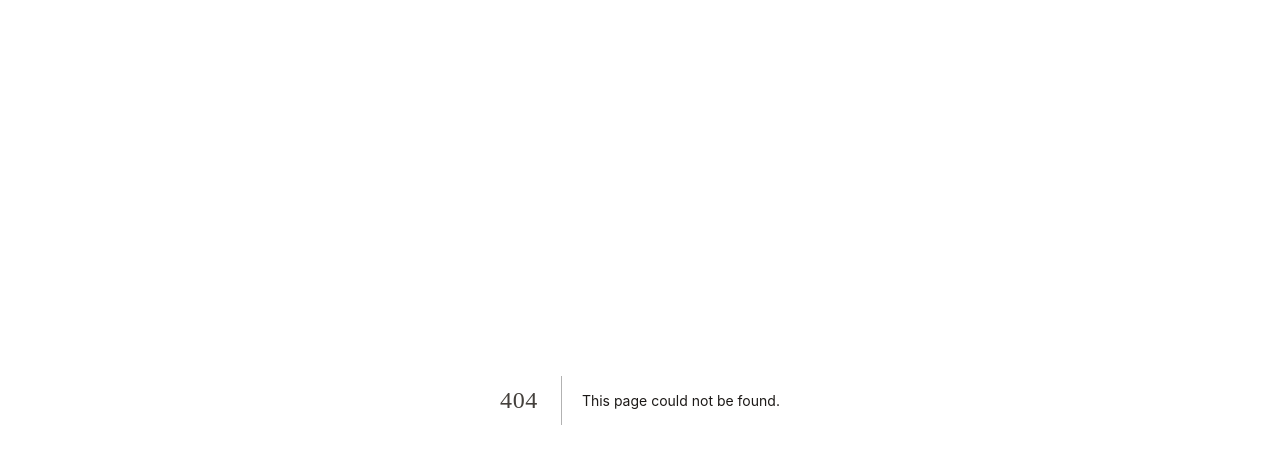
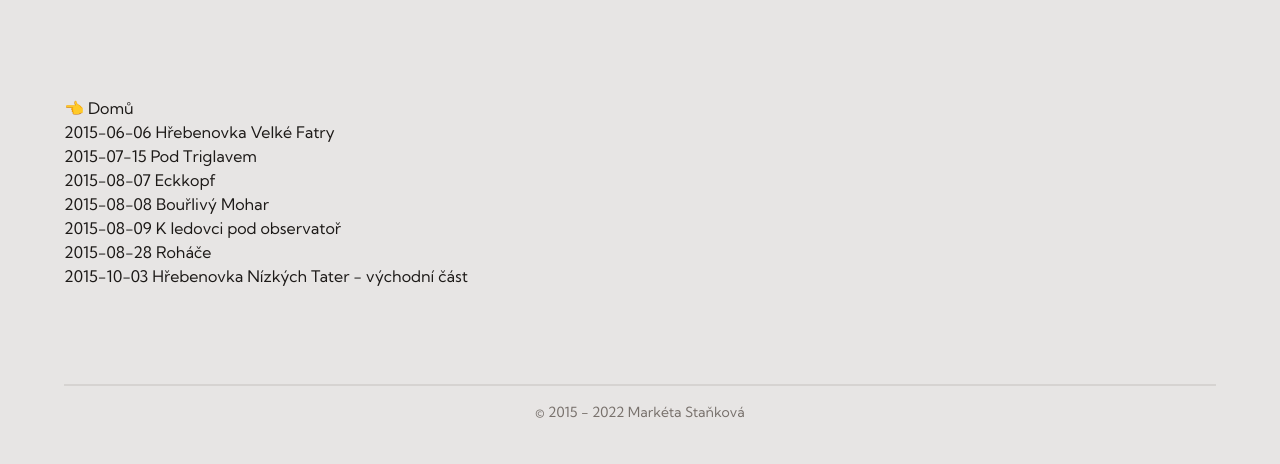
Before and after one commit to mstanka/ms-nakopec, a Next.js app: page /posts in a window 1280 px wide. Before the commit this address had no page. Shown: the top 464 px of the page. Built offline with nearby package versions, Linux system fonts and the light colour scheme; a web font is replaced by a local one.

Commit message:
rework layout file structure

```diff
--- a/components/Layout.js
+++ b/components/Layout.js
@@ -1,7 +1,9 @@
 export default function Layout({ children }) {
   return (
     <>
-      <div className="max-w-screen-xl mx-auto py-24 bg-stone-200 px-4 md:px-16">{children}</div>
+      <div className="max-w-screen-xl mx-auto min-h-screen py-24 bg-stone-200 px-4 md:px-16">
+        {children}
+      </div>
     </>
   );
 }
--- a/pages/_app.js
+++ b/pages/_app.js
@@ -1,5 +1,31 @@
+import Link from "next/link";
+import Head from "next/head";
+import Image from "next/image";
+import { MDXProvider } from "@mdx-js/react";
+import Layout from "../components/Layout";
+import Footer from "../components/Footer";
 import "../styles/globals.css";
 
+const ResponsiveImage = (props) => (
+  <Image alt={props.alt} layout="responsive" {...props} />
+);
+
+const components = {
+  Image: ResponsiveImage,
+  CustomLink: Link,
+};
+
 export default function MyApp({ Component, pageProps }) {
-  return <Component {...pageProps} />;
+  return (
+    <MDXProvider components={components}>
+      <Head>
+        <title>Na kopec</title>
+        <meta name="viewport" content="initial-scale=1.0, width=device-width" />
+      </Head>
+      <Layout>
+        <Component {...pageProps} />
+        <Footer />
+      </Layout>
+    </MDXProvider>
+  );
 }
--- a/pages/_document.js
+++ b/pages/_document.js
@@ -6,7 +6,11 @@ export default class MyDocument extends Document {
       <Html lang="cs-cz">
         <Head>
           <link rel="preconnect" href="https://fonts.googleapis.com" />
-          <link rel="preconnect" href="https://fonts.gstatic.com" crossOrigin="true" />
+          <link
+            rel="preconnect"
+            href="https://fonts.gstatic.com"
+            crossOrigin="true"
+          />
           <link
             href="https://fonts.googleapis.com/css2?family=Kumbh+Sans:wght@100;400;700&family=Tillana&display=swap"
             rel="stylesheet"
@@ -23,7 +27,7 @@ export default class MyDocument extends Document {
           <meta name="twitter:description" content={meta.description} />
           <meta name="twitter:image" content={meta.image} /> */}
         </Head>
-        <body className="text-stone-900 font-kumbh">
+        <body className="text-stone-900 bg-stone-100 font-kumbh">
           <Main />
           <NextScript />
         </body>
--- a/pages/index.js
+++ b/pages/index.js
@@ -1,66 +1,13 @@
-import fs from "fs";
-import matter from "gray-matter";
 import Link from "next/link";
-import Head from "next/head";
-import path from "path";
-import Layout from "../components/Layout";
-import CustomLink from "../components/CustomLink";
-import { postFilePaths, POSTS_PATH } from "../utils/mdxUtils";
-import { MDXProvider } from "@mdx-js/react";
-import Image from "next/image";
-import Home from "./Home";
-import Footer from "../components/Footer";
+import Home from "../components/Home";
 
-const ResponsiveImage = (props) => (
-  <Image alt={props.alt} layout="responsive" {...props} />
-);
-
-const components = {
-  Image: ResponsiveImage,
-  CustomLink: Link,
-};
-
-export default function Index({ posts }) {
+export default function Index() {
   return (
-    <MDXProvider components={components}>
-      <Layout>
-        <Head>
-          <title>Na kopec</title>
-          <meta
-            name="viewport"
-            content="initial-scale=1.0, width=device-width"
-          />
-        </Head>
-        <Home />
-        <ul>
-          {posts.map((post) => (
-            <li key={post.filePath}>
-              <CustomLink
-                as={`/posts/${post.filePath.replace(/\.mdx?$/, "")}`}
-                href={`/posts/[slug]`}
-              >
-                <a>{post.data.title}</a>
-              </CustomLink>
-            </li>
-          ))}
-        </ul>
-        <Footer />
-      </Layout>
-    </MDXProvider>
+    <main>
+      <Home />
+      <Link href="/posts">
+        <a className="link">Nejnovější příspěvky 👈</a>
+      </Link>
+    </main>
   );
 }
-
-export function getStaticProps() {
-  const posts = postFilePaths.map((filePath) => {
-    const source = fs.readFileSync(path.join(POSTS_PATH, filePath));
-    const { content, data } = matter(source);
-
-    return {
-      content,
-      data,
-      filePath,
-    };
-  });
-
-  return { props: { posts } };
-}
--- a/pages/posts/[slug].js
+++ b/pages/posts/[slug].js
@@ -4,12 +4,10 @@ import { MDXRemote } from "next-mdx-remote";
 import { serialize } from "next-mdx-remote/serialize";
 // import dynamic from "next/dynamic";
 import Head from "next/head";
-import Link from "next/link";
 import Image from "next/image";
 import path from "path";
 import CustomLink from "../../components/CustomLink";
 import Layout from "../../components/Layout";
-import Footer from "../../components/Footer";
 import { postFilePaths, POSTS_PATH } from "../../utils/mdxUtils";
 
 // Custom components/renderers to pass to MDX.
@@ -31,9 +29,12 @@ export default function PostPage({ source, frontMatter }) {
     <Layout>
       <header>
         <nav>
-          <Link href="/">
-            <a className="link">👈 Zpět domů</a>
-          </Link>
+          <CustomLink href="/">
+            <a className="link">👈 Domů</a>
+          </CustomLink>
+          <CustomLink href="/posts">
+            <a className="link">👈 Nejnovější příspěvky</a>
+          </CustomLink>
         </nav>
       </header>
       <div>
@@ -53,7 +54,6 @@ export default function PostPage({ source, frontMatter }) {
             </button>
           ))}
       </div>
-      <Footer />
     </Layout>
   );
 }
--- /dev/null
+++ b/pages/posts/index.js
@@ -0,0 +1,42 @@
+import fs from "fs";
+import matter from "gray-matter";
+import path from "path";
+import CustomLink from "../../components/CustomLink";
+import { postFilePaths, POSTS_PATH } from "../../utils/mdxUtils";
+
+export default function Posts({ posts }) {
+  return (
+    <>
+      <CustomLink href="/">
+        <a className="link">👈 Domů</a>
+      </CustomLink>
+      <ul>
+        {posts.map((post) => (
+          <li key={post.filePath}>
+            <CustomLink
+              as={`/posts/${post.filePath.replace(/\.mdx?$/, "")}`}
+              href={`/posts/[slug]`}
+            >
+              <a>{post.data.title}</a>
+            </CustomLink>
+          </li>
+        ))}
+      </ul>
+    </>
+  );
+}
+
+export function getStaticProps() {
+  const posts = postFilePaths.map((filePath) => {
+    const source = fs.readFileSync(path.join(POSTS_PATH, filePath));
+    const { content, data } = matter(source);
+
+    return {
+      content,
+      data,
+      filePath,
+    };
+  });
+
+  return { props: { posts } };
+}
```
Also changed, not shown: components/Home.js (renamed from pages/Home.js).
